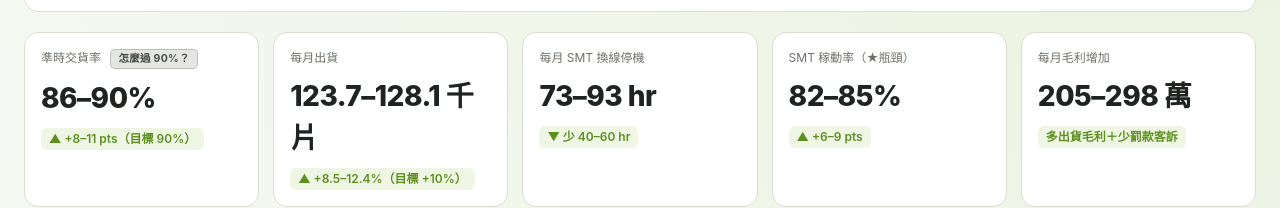
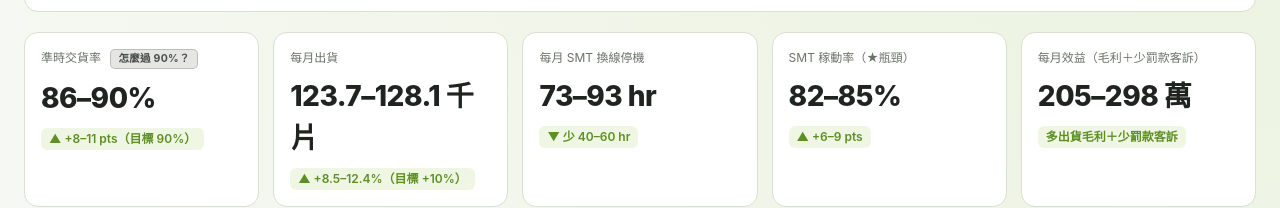
Before and after one commit to jeremy93tnt-crypto/AI-2026-k12-flow-demo, a plain HTML site: page index.html in a window 1280 px wide. Shown: the part 358-566 px from the top of the page. Drawn offline with Linux system fonts and the light colour scheme.

Commit message:
Add files via upload

```diff
--- a/index.html
+++ b/index.html
@@ -714,7 +714,7 @@
         <span class="kpi-delta" id="deltaBottleneck">--</span>
       </div>
       <div class="kpi-card">
-        <div class="kpi-title">每月毛利增加</div>
+        <div class="kpi-title">每月效益（毛利＋少罰款客訴）</div>
         <div class="kpi-value" id="kpiSaved">-- 萬</div>
         <span class="kpi-delta" id="deltaSaved">--</span>
       </div>
```
